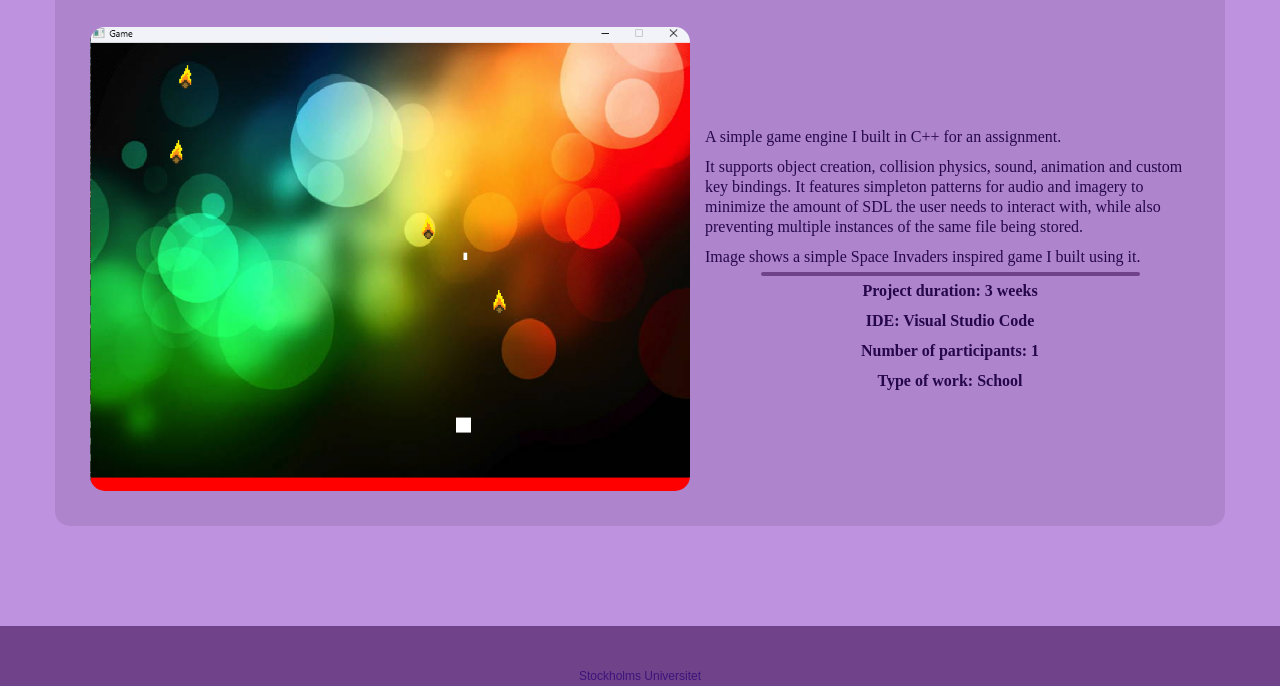
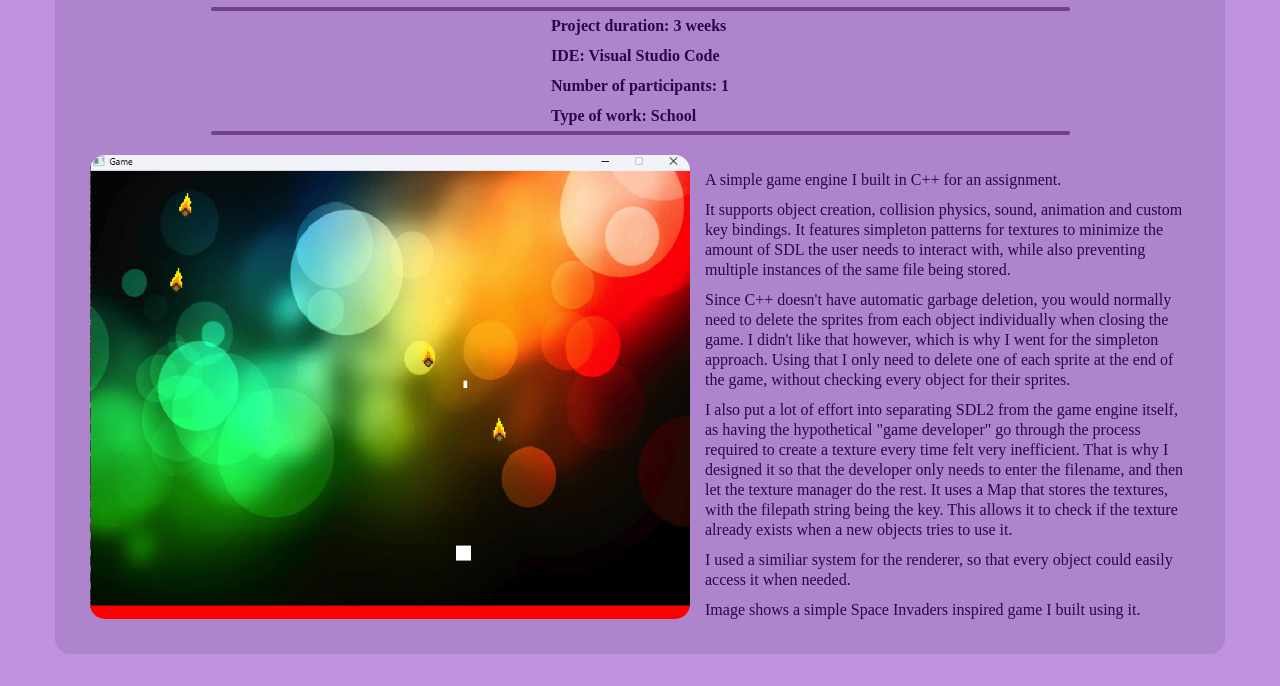
Before and after one commit to RobinOhman/RobinOhman.github.io, a plain HTML site: page gameengine.html in a window 1280 px wide. Shown: the part 266-952 px from the top of the page. Drawn offline with Linux system fonts and the light colour scheme.

Commit message:
Text + Style

```diff
--- a/gameengine.html
+++ b/gameengine.html
@@ -21,23 +21,9 @@
 		<div class="contentholder">
 			<div class="content">
 					<h2>Simple C++ Game Engine</h2>
+
 			</div>
-			<div class="content">
-			<img class="big" src="images/GameEngine.png">
-				<div class="projects">
-					<div class="desc">
-						<p class="display">
-						A simple game engine I built in C++ for an assignment.
-						</p>
-						<p class="display">
-						It supports object creation, collision physics, sound, animation and custom key bindings.
-						It features simpleton patterns for audio and imagery to minimize the amount of SDL the user needs to interact with, while also preventing multiple instances of the same file being stored.
-						</p>
-						<p class="display">
-						Image shows a simple Space Invaders inspired game I built using it.
-						</p>
-					</div>
-					<div class="divider"></div>
+			<div class="divider"></div>
 					<b>
 					<p class="display">
 					Project duration: 3 weeks
@@ -53,6 +39,35 @@
 					Type of work: School
 					</p>
 					</b>
+					<div class="divider"></div>
+			<div class="content">
+			<img class="big" src="images/GameEngine.png">
+				<div class="projects">
+					<div class="desc">
+						<p class="display">
+						A simple game engine I built in C++ for an assignment.
+						</p>
+						<p class="display">
+						It supports object creation, collision physics, sound, animation and custom key bindings.
+						It features simpleton patterns for textures to minimize the amount of SDL the user needs to interact with, while also preventing multiple instances of the same file being stored.
+						</p>
+						<p class="display">
+						Since C++ doesn't have automatic garbage deletion, you would normally need to delete the sprites from each object individually when closing the game. I didn't like that however, which is why I went for
+						the simpleton approach. Using that I only need to delete one of each sprite at the end of the game, without checking every object for their sprites.
+						</p>
+						<p class="display">
+						I also put a lot of effort into separating SDL2 from the game engine itself, as having the hypothetical "game developer" go through the process required to create a texture
+						every time felt very inefficient. That is why I designed it so that the developer only needs to enter the filename, and then let the texture manager do the rest.
+						It uses a Map that stores the textures, with the filepath string being the key. This allows it to check if the texture already exists when a new objects tries to use it.
+						</p>
+						<p class="display">
+						I used a similiar system for the renderer, so that every object could easily access it when needed.
+						</p>
+						<p class="display">
+						Image shows a simple Space Invaders inspired game I built using it.
+						</p>
+					</div>
+
 				</div>
 			</div>
 		</div>
--- a/style.css
+++ b/style.css
@@ -45,7 +45,6 @@ h3 {
 div.content {
 	display: flex;
 	flex-direction: row;
-	align-items: center;
 	text-align: center;
 	padding: 10px;
 
@@ -149,9 +148,11 @@ div.divider{
 
 }
 div.desc{
+	vertical-align: top;
 	text-align: left;
 	min-width: 300px;
 	max-width: 500px;
+	margin-top: 20px;
 }
 img.icon{
 	display: flex;
```
Also changed, not shown: about.html (+5 -0 lines).
